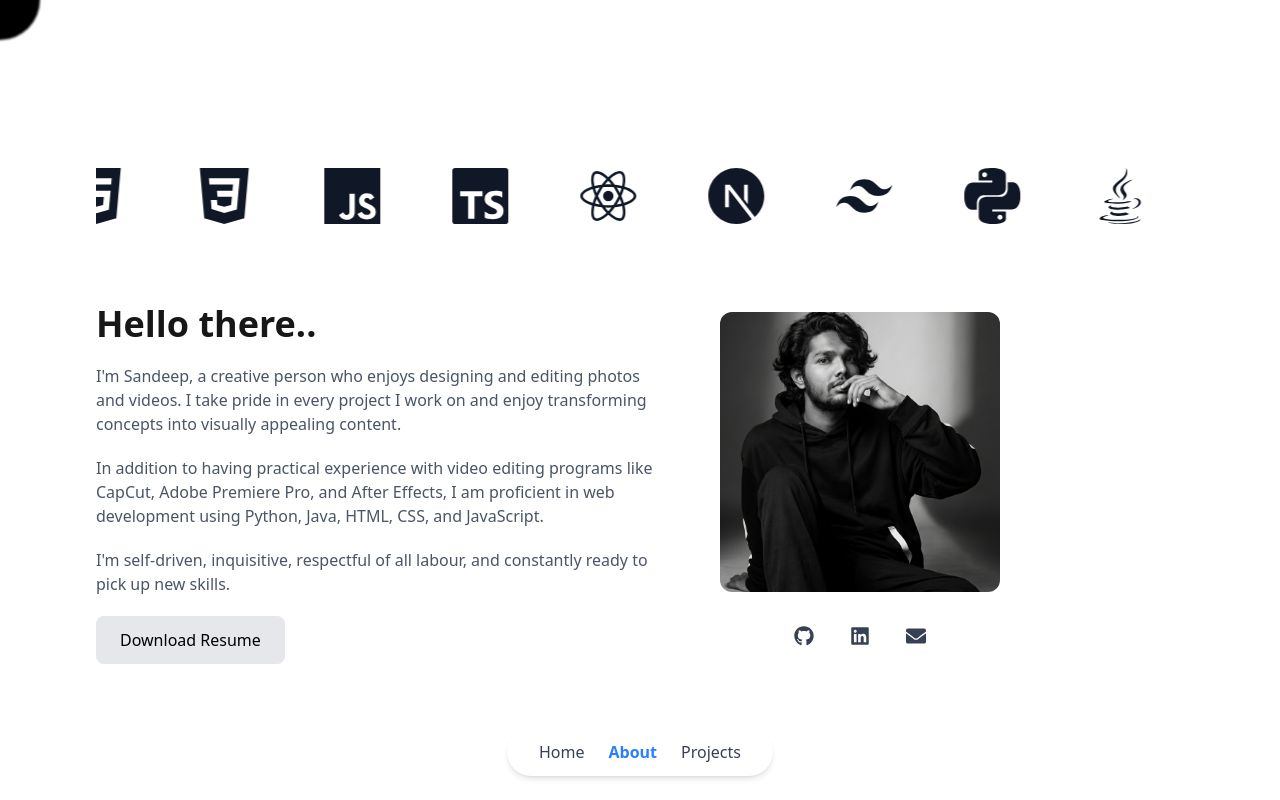
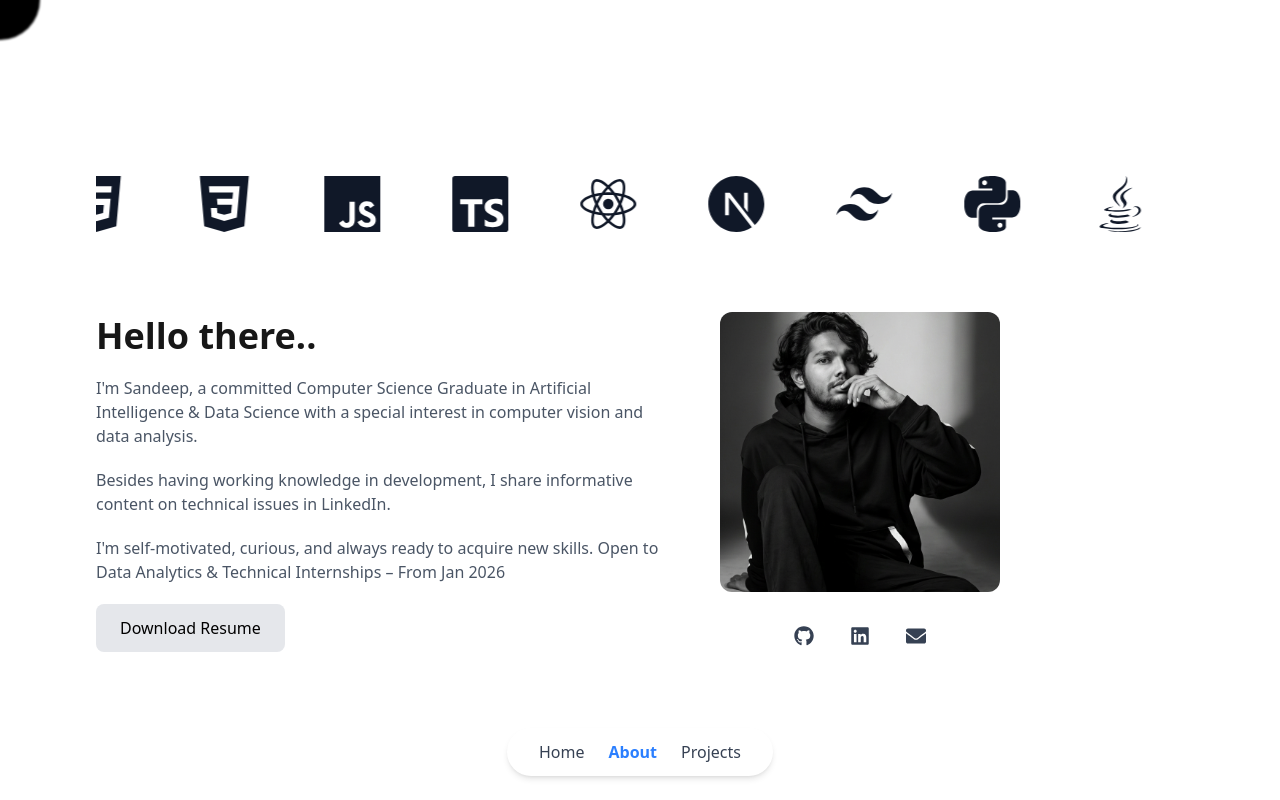
Before and after one commit to sai-unknown/personal_portfolio, a Next.js app: page /about in a window 1280 px wide. Built offline with nearby package versions, Linux system fonts and the light colour scheme.

Commit message:
Revise personal description in about page
Updated personal introduction to reflect current education and interests in AI, data science, and computer vision.

```diff
--- a/src/app/about/page.tsx
+++ b/src/app/about/page.tsx
@@ -24,20 +24,19 @@ export default function About() {
           <h1 className="text-3xl sm:text-4xl font-semibold">Hello there..</h1>
 
           <p className="text-gray-600 dark:text-gray-300">
-            I&apos;m Sandeep, a creative person who enjoys designing and editing photos
-            and videos. I take pride in every project I work on and enjoy
-            transforming concepts into visually appealing content.
+            I&apos;m Sandeep, a committed Computer Science Graduate in
+            Artificial Intelligence & Data Science with a special interest
+            in computer vision and data analysis.
           </p>
 
           <p className="text-gray-600 dark:text-gray-300">
-            In addition to having practical experience with video editing programs
-            like CapCut, Adobe Premiere Pro, and After Effects, I am proficient in
-            web development using Python, Java, HTML, CSS, and JavaScript.
+            Besides having working knowledge in development, I share
+            informative content on technical issues in LinkedIn.
           </p>
 
           <p className="text-gray-600 dark:text-gray-300">
-            I&apos;m self-driven, inquisitive, respectful of all labour, and constantly
-            ready to pick up new skills.
+            I&apos;m self-motivated, curious, and always ready to acquire
+            new skills. Open to Data Analytics & Technical Internships – From Jan 2026
           </p>
 
           <a
```
